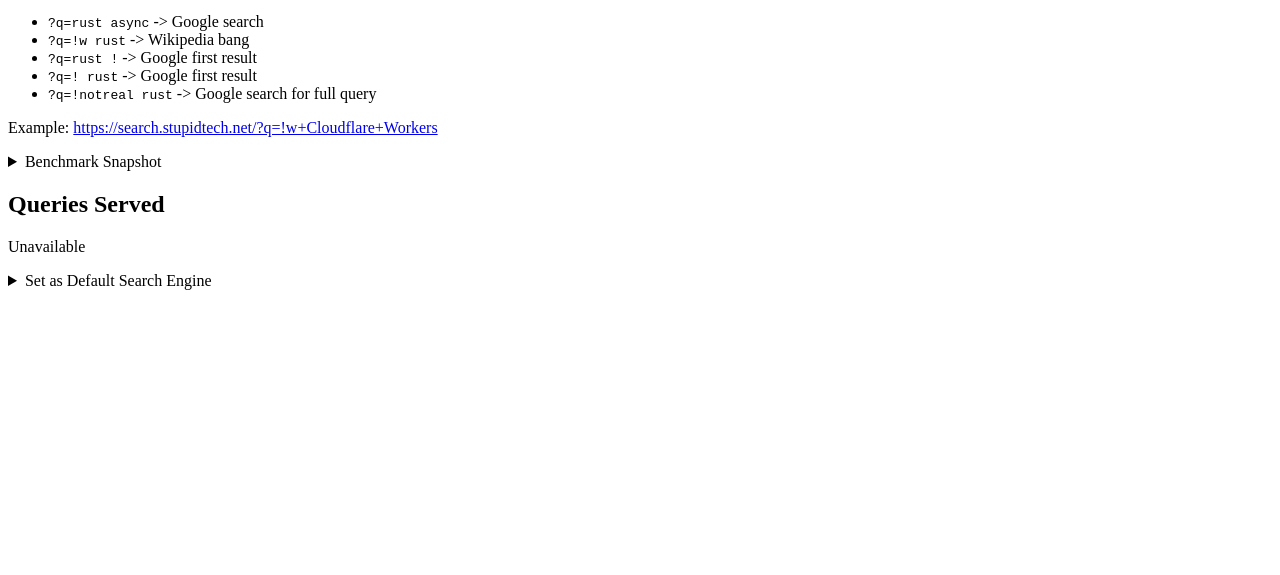
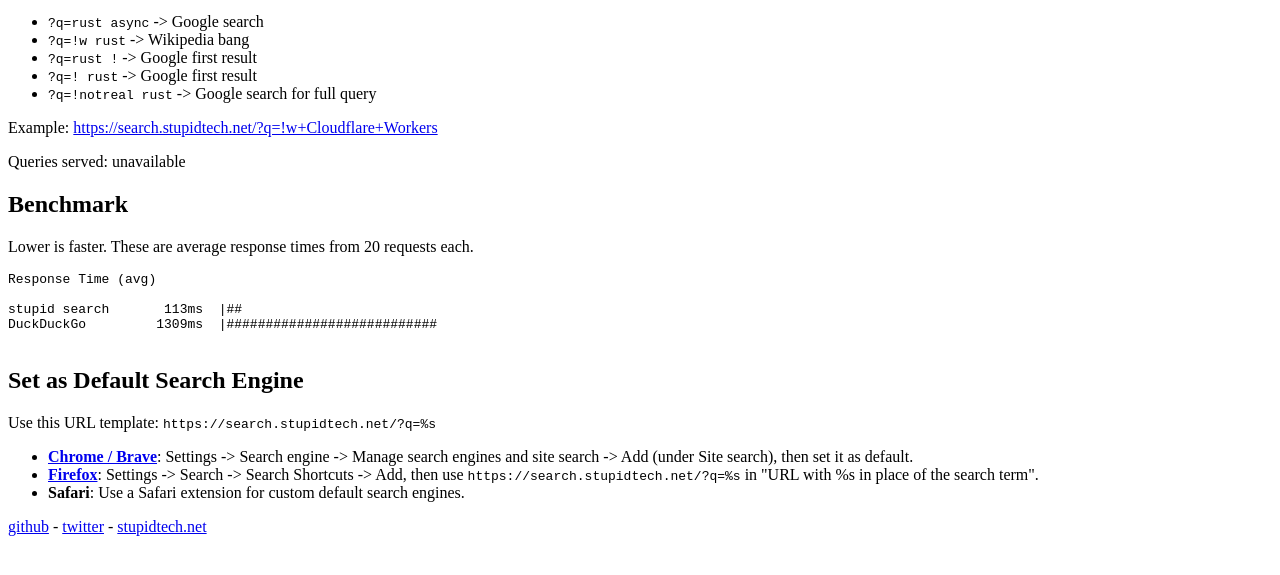
Before and after one commit to stephancill/search-bangs-worker, a website: page public/index.html in a window 1280 px wide. Shown: the part 101-676 px from the top of the page. Drawn offline with Linux system fonts and the light colour scheme; no server answers.

Commit message:
docs: add shared footer links

```diff
--- a/public/index.html
+++ b/public/index.html
@@ -30,44 +30,43 @@
       >
     </p>
 
-    <details>
-      <summary>Benchmark Snapshot</summary>
-      <p>Lower is faster. These are median times (p50) from 20 requests.</p>
+    <p id="query-count">Queries served: loading...</p>
+
+    <h2>Benchmark</h2>
+    <p>Lower is faster. These are average response times from 20 requests each.</p>
     <pre>
-Response Time (p50)
+Response Time (avg)
 
-Worker default      91ms  |##
-Worker bang         96ms  |##
-DDG bang          1079ms  |######################
-DDG default       1424ms  |#############################
+stupid search       113ms  |##
+DuckDuckGo         1309ms  |###########################
     </pre>
-    </details>
-    <h2>Queries Served</h2>
-    <p id="query-count">Loading...</p>
 
-    <details>
-      <summary>Set as Default Search Engine</summary>
+    <h2>Set as Default Search Engine</h2>
     <p>Use this URL template: <code>https://search.stupidtech.net/?q=%s</code></p>
-      <p>
-        Support docs:
-        <a href="https://support.google.com/chrome/answer/95426?hl=en&co=GENIE.Platform%3DDesktop"
-          >Chrome</a
-        >,
-        <a href="https://support.mozilla.org/en-US/kb/add-custom-search-engine-firefox">Firefox</a>
-      </p>
     <ul>
       <li>
-          <strong>Chrome / Brave</strong>: Settings -> Search engine -> Manage search engines and site
-          search -> Add (under Site search), then set it as default.
+        <a href="https://support.google.com/chrome/answer/95426?hl=en&co=GENIE.Platform%3DDesktop"
+          ><strong>Chrome / Brave</strong></a
+        >: Settings -> Search engine -> Manage search engines and site search -> Add (under Site
+        search), then set it as default.
       </li>
       <li>
-          <strong>Firefox</strong>: Settings -> Search -> Search Shortcuts -> Add, then use
+        <a href="https://support.mozilla.org/en-US/kb/add-custom-search-engine-firefox"
+          ><strong>Firefox</strong></a
+        >: Settings -> Search -> Search Shortcuts -> Add, then use
         <code>https://search.stupidtech.net/?q=%s</code> in "URL with %s in place of the search
         term".
       </li>
       <li><strong>Safari</strong>: Use a Safari extension for custom default search engines.</li>
     </ul>
-    </details>
+
+    <p>
+      <a href="https://github.com/stephancill/rpc-racer">github</a>
+      -
+      <a href="https://x.com/stephancill">twitter</a>
+      -
+      <a href="https://stupidtech.net">stupidtech.net</a>
+    </p>
 
     <script>
       fetch("/stats")
@@ -75,11 +74,11 @@ DDG default       1424ms  |#############################
         .then((data) => {
           const count = Number.isFinite(data.count) ? data.count : 0;
           const el = document.getElementById("query-count");
-          if (el) el.textContent = `${count.toLocaleString()} total queries served`;
+          if (el) el.textContent = `Queries served: ${count.toLocaleString()}`;
         })
         .catch(() => {
           const el = document.getElementById("query-count");
-          if (el) el.textContent = "Unavailable";
+          if (el) el.textContent = "Queries served: unavailable";
         });
     </script>
   </body>
```
Lines whose indentation alone changed are shown as unchanged.
